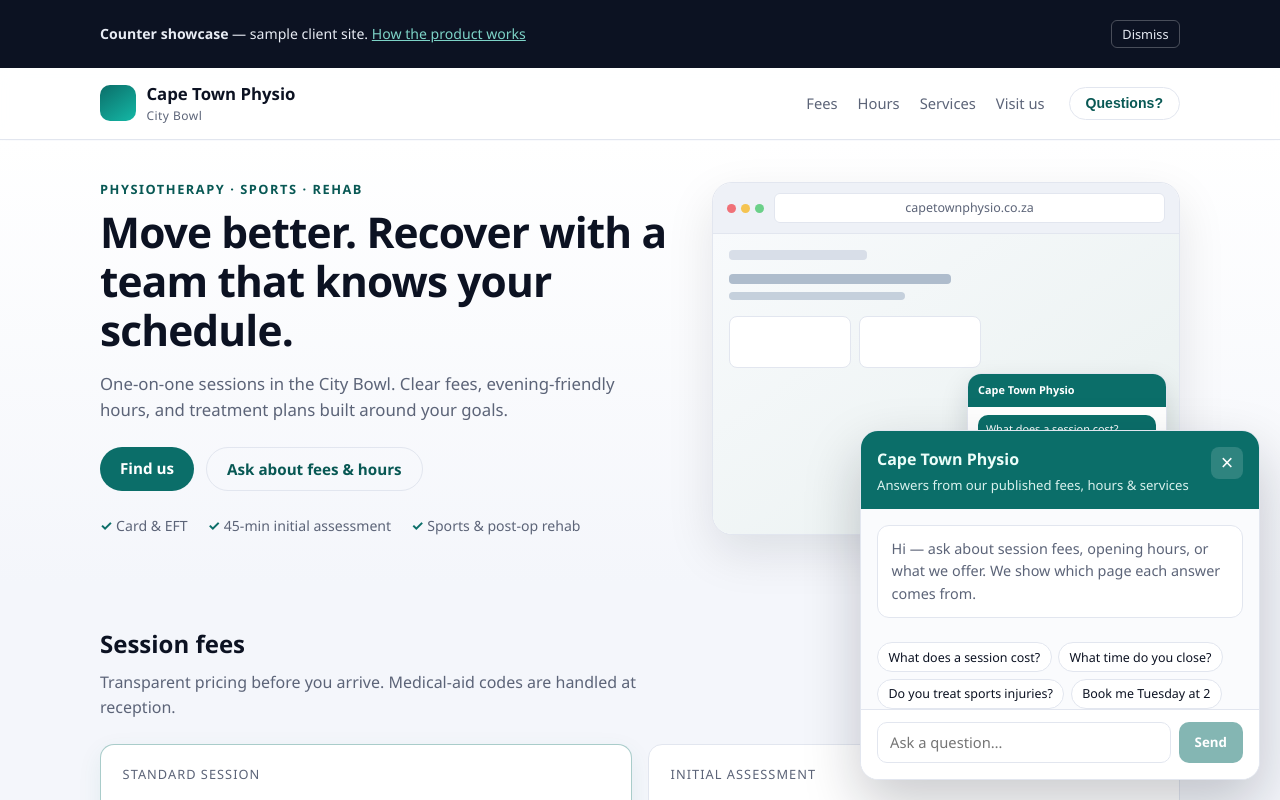
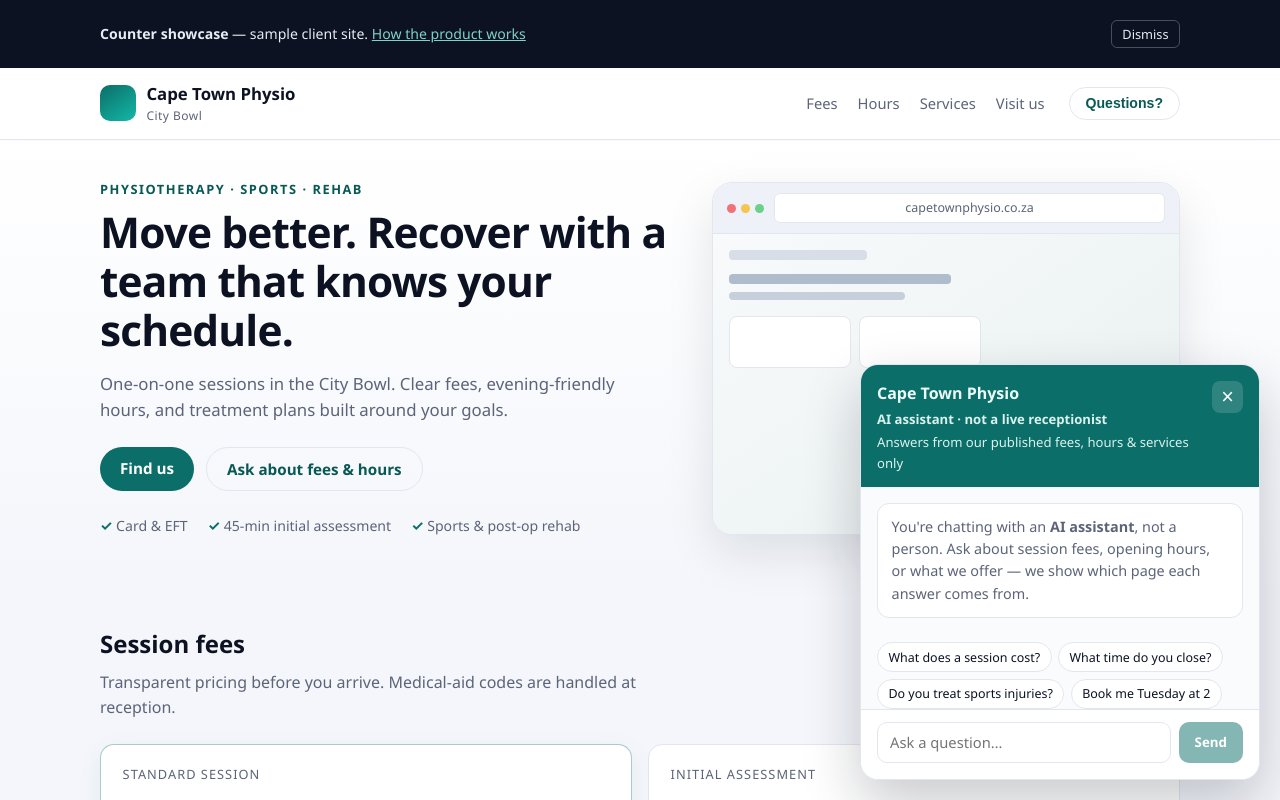
Before and after one commit to JoshStevens582/counter, a React (Vite) app in the folder frontend/: page / in a window 1280 px wide. Both pictures are taken after a click on the button "Chat". Shown: the top 800 px of the page. Built offline with nearby package versions, Linux system fonts and the light colour scheme.

Commit message:
Disclose that website chat is AI, not a live person.
Show label in the widget header and welcome text; instruct the model to confirm when asked.

Co-authored-by: Cursor <cursoragent@cursor.com>

```diff
--- a/frontend/src/ChatWidget.tsx
+++ b/frontend/src/ChatWidget.tsx
@@ -87,7 +87,8 @@ export function ChatWidget({ open, onToggle }: Props) {
           <header className="chat-header">
             <div className="chat-header-text">
               <strong>Cape Town Physio</strong>
-              <p>Answers from our published fees, hours &amp; services</p>
+              <p className="chat-ai-label">AI assistant · not a live receptionist</p>
+              <p>Answers from our published fees, hours &amp; services only</p>
             </div>
             <button
               type="button"
@@ -102,8 +103,9 @@ export function ChatWidget({ open, onToggle }: Props) {
             {turns.length === 0 ? (
               <div className="chat-welcome">
                 <p>
-                  Hi — ask about session fees, opening hours, or what we offer.
-                  We show which page each answer comes from.
+                  You&apos;re chatting with an <strong>AI assistant</strong>, not a
+                  person. Ask about session fees, opening hours, or what we offer —
+                  we show which page each answer comes from.
                 </p>
               </div>
             ) : null}
--- a/frontend/src/PitchStrip.tsx
+++ b/frontend/src/PitchStrip.tsx
@@ -38,8 +38,8 @@ export function PitchStrip() {
           ))}
         </ol>
         <p className="pitch-foot">
-          Does not book or send mail. If the pages do not say it, Counter says it does
-          not know.{" "}
+          Visitors see that they are speaking with AI, not staff. Does not book or
+          send mail. If the pages do not say it, Counter says it does not know.{" "}
           <a href="https://github.com/JoshStevens582/counter" target="_blank" rel="noreferrer">
             Code on GitHub
           </a>
--- a/frontend/src/index.css
+++ b/frontend/src/index.css
@@ -680,6 +680,11 @@ a {
   opacity: 0.92;
 }
 
+.chat-ai-label {
+  font-weight: 600;
+  opacity: 1;
+}
+
 .chat-close {
   border: 0;
   background: rgb(255 255 255 / 15%);
```
Also changed, not shown: 1 other file (tests, documents, lock files or other folders).
